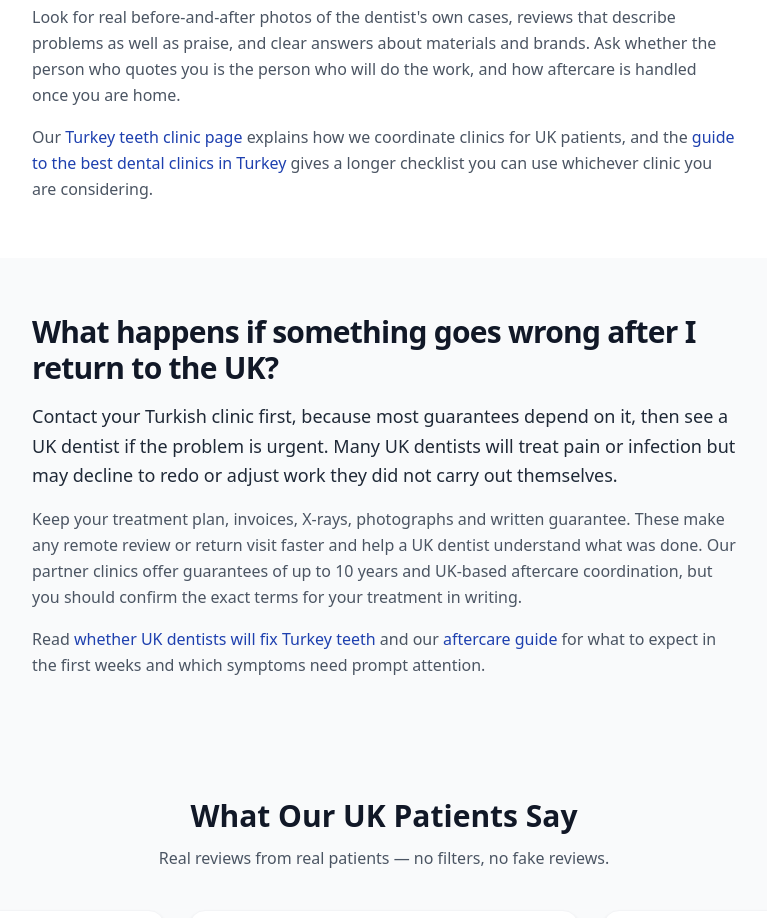
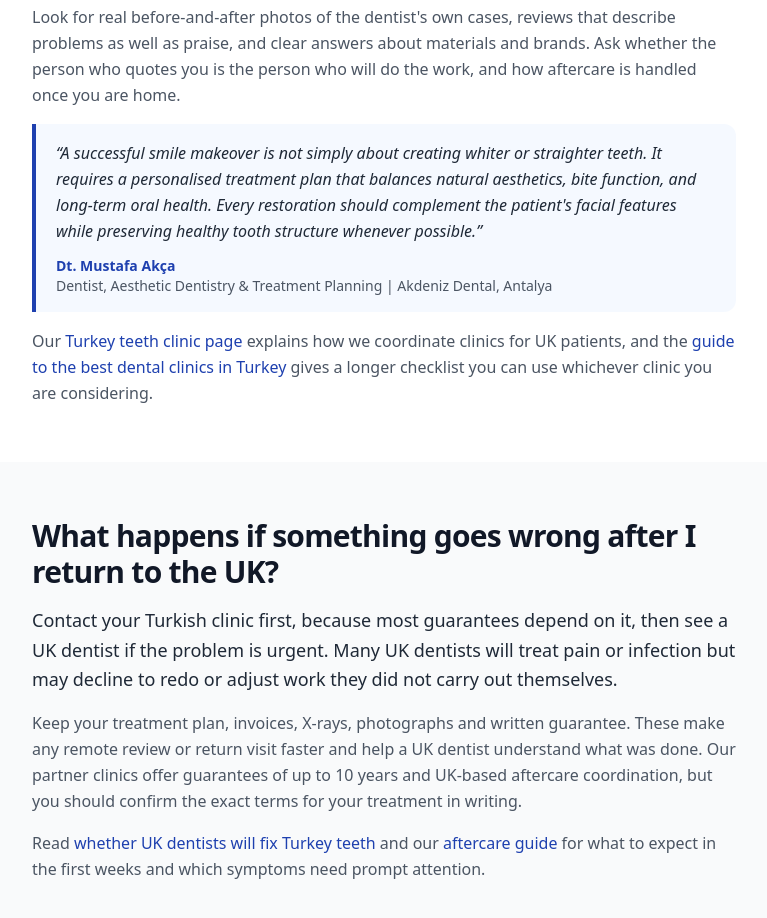
Before and after one commit to digiroiio-lgtm/teethdoneinturkey, a Next.js app: page / in a window 1280 px wide. Shown: the part 5720-6638 px from the top of the page, without its empty margins (256-1023 px from the left). Built offline with nearby package versions, Linux system fonts and the light colour scheme.

Commit message:
SEO: add attributed expert quote from Dt. Mustafa Akça to homepage
Co-Authored-By: Claude Sonnet 5.5 <noreply@anthropic.com>
Claude-Session: https://claude.ai/code/session_01DKGPrY3BtAtegKFn4TeeLH

```diff
--- a/seo/route-lastmod.json
+++ b/seo/route-lastmod.json
@@ -2,8 +2,8 @@
   "$comment": "Generated by scripts/update-route-lastmod.mjs. Do not hand-edit: a route keeps its lastmod until its own source files change. Run `npm run seo:lastmod` after editing page content.",
   "routes": {
     "/": {
-      "lastmod": "2026-10-19T15:42:46Z",
-      "hash": "6ae91d7959003fac"
+      "lastmod": "2026-10-19T16:17:15Z",
+      "hash": "4dc708bcc7ee1b47"
     },
     "/about-us": {
       "lastmod": "2026-09-03T15:30:08Z",
--- a/src/app/page.tsx
+++ b/src/app/page.tsx
@@ -8,6 +8,7 @@ import TestimonialCard from "@/components/TestimonialCard";
 import FAQSection from "@/components/FAQSection";
 import CTASection from "@/components/CTASection";
 import Link from "next/link";
+import { REVIEWER_NAME, REVIEWER_HREF } from "@/lib/reviewer";
 
 export const revalidate = 86400;
 
@@ -140,6 +141,34 @@ function AnswerSection({
 }
 
 const linkClass = "text-[#1e40af] hover:underline";
+
+function ExpertQuote({
+  quote,
+  name,
+  href,
+  role,
+}: {
+  quote: string;
+  name: string;
+  href?: string;
+  role: string;
+}) {
+  return (
+    <figure className="expert-quote my-6 border-l-4 border-[#1e40af] bg-blue-50/60 rounded-r-xl px-5 py-4">
+      <blockquote>
+        <p className="text-gray-800 italic leading-relaxed">&ldquo;{quote}&rdquo;</p>
+      </blockquote>
+      <figcaption className="mt-3 text-sm text-gray-600">
+        {href ? (
+          <Link href={href} className="font-semibold text-[#1e40af] hover:underline">{name}</Link>
+        ) : (
+          <strong className="text-gray-900">{name}</strong>
+        )}
+        <span className="block">{role}</span>
+      </figcaption>
+    </figure>
+  );
+}
 
 // GEO-friendly page graph: WebPage with speakable spec so voice/AI answer
 // surfaces can safely lift Q&A. `isPartOf` ties the page to the site entity
@@ -290,6 +319,12 @@ export default function HomePage() {
         <p>
           Look for real before-and-after photos of the dentist&apos;s own cases, reviews that describe problems as well as praise, and clear answers about materials and brands. Ask whether the person who quotes you is the person who will do the work, and how aftercare is handled once you are home.
         </p>
+        <ExpertQuote
+          quote="A successful smile makeover is not simply about creating whiter or straighter teeth. It requires a personalised treatment plan that balances natural aesthetics, bite function, and long-term oral health. Every restoration should complement the patient's facial features while preserving healthy tooth structure whenever possible."
+          name={REVIEWER_NAME}
+          href={REVIEWER_HREF}
+          role="Dentist, Aesthetic Dentistry & Treatment Planning | Akdeniz Dental, Antalya"
+        />
         <p>
           Our{" "}
           <Link href="/turkey-teeth-clinic" className={linkClass}>Turkey teeth clinic page</Link>{" "}
```
